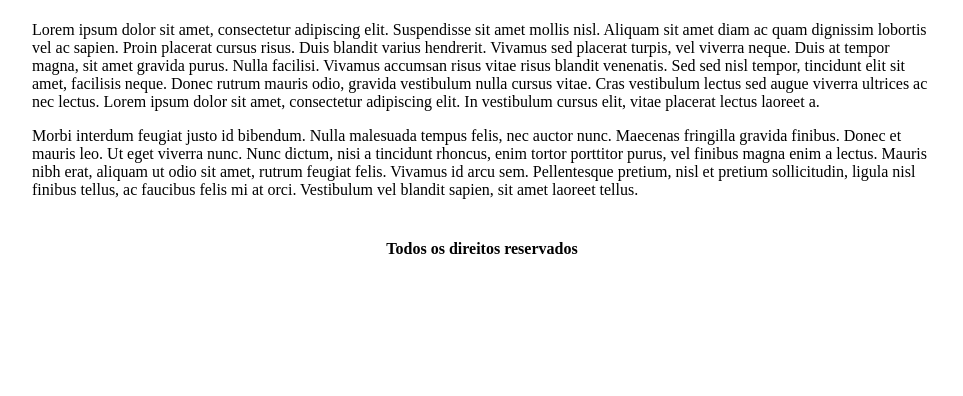
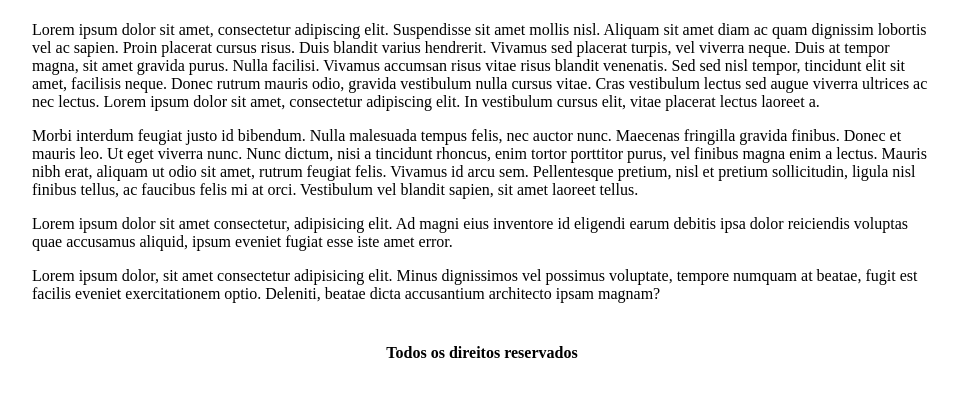
Before and after one commit to ma589/TP, a plain HTML site: page site_simples/site_simples/quem-somos.html in a window 1280 px wide. Shown: the part 184-580 px from the top of the page, without its empty margins (158-1121 px from the left). Drawn offline with Linux system fonts and the light colour scheme.

Commit message:
comentarios das alteraçoes

```diff
--- a/site_simples/site_simples/quem-somos.html
+++ b/site_simples/site_simples/quem-somos.html
@@ -31,6 +31,8 @@
 					<p>
 					Morbi interdum feugiat justo id bibendum. Nulla malesuada tempus felis, nec auctor nunc. Maecenas fringilla gravida finibus. Donec et mauris leo. Ut eget viverra nunc. Nunc dictum, nisi a tincidunt rhoncus, enim tortor porttitor purus, vel finibus magna enim a lectus. Mauris nibh erat, aliquam ut odio sit amet, rutrum feugiat felis. Vivamus id arcu sem. Pellentesque pretium, nisl et pretium sollicitudin, ligula nisl finibus tellus, ac faucibus felis mi at orci. Vestibulum vel blandit sapien, sit amet laoreet tellus.</p>
 
+					<p>Lorem ipsum dolor sit amet consectetur, adipisicing elit. Ad magni eius inventore id eligendi earum debitis ipsa dolor reiciendis voluptas quae accusamus aliquid, ipsum eveniet fugiat esse iste amet error.</p>
+					<p>Lorem ipsum dolor, sit amet consectetur adipisicing elit. Minus dignissimos vel possimus voluptate, tempore numquam at beatae, fugit est facilis eveniet exercitationem optio. Deleniti, beatae dicta accusantium architecto ipsam magnam?</p>
 				</td>
 			</tr>
 
```
Also changed, not shown: site_simples/site_simples/index.html (+2 -0 lines), 1 other file.
